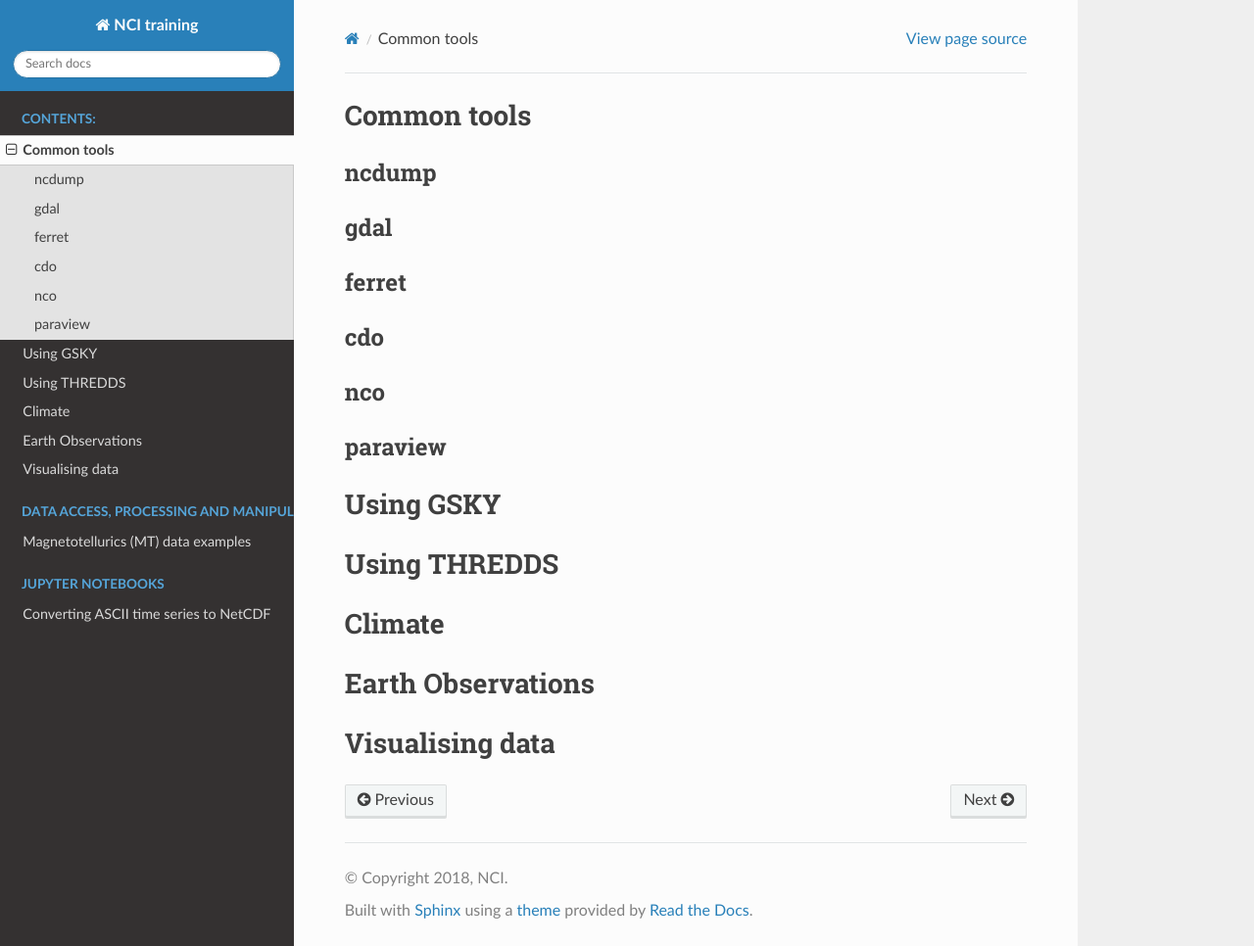
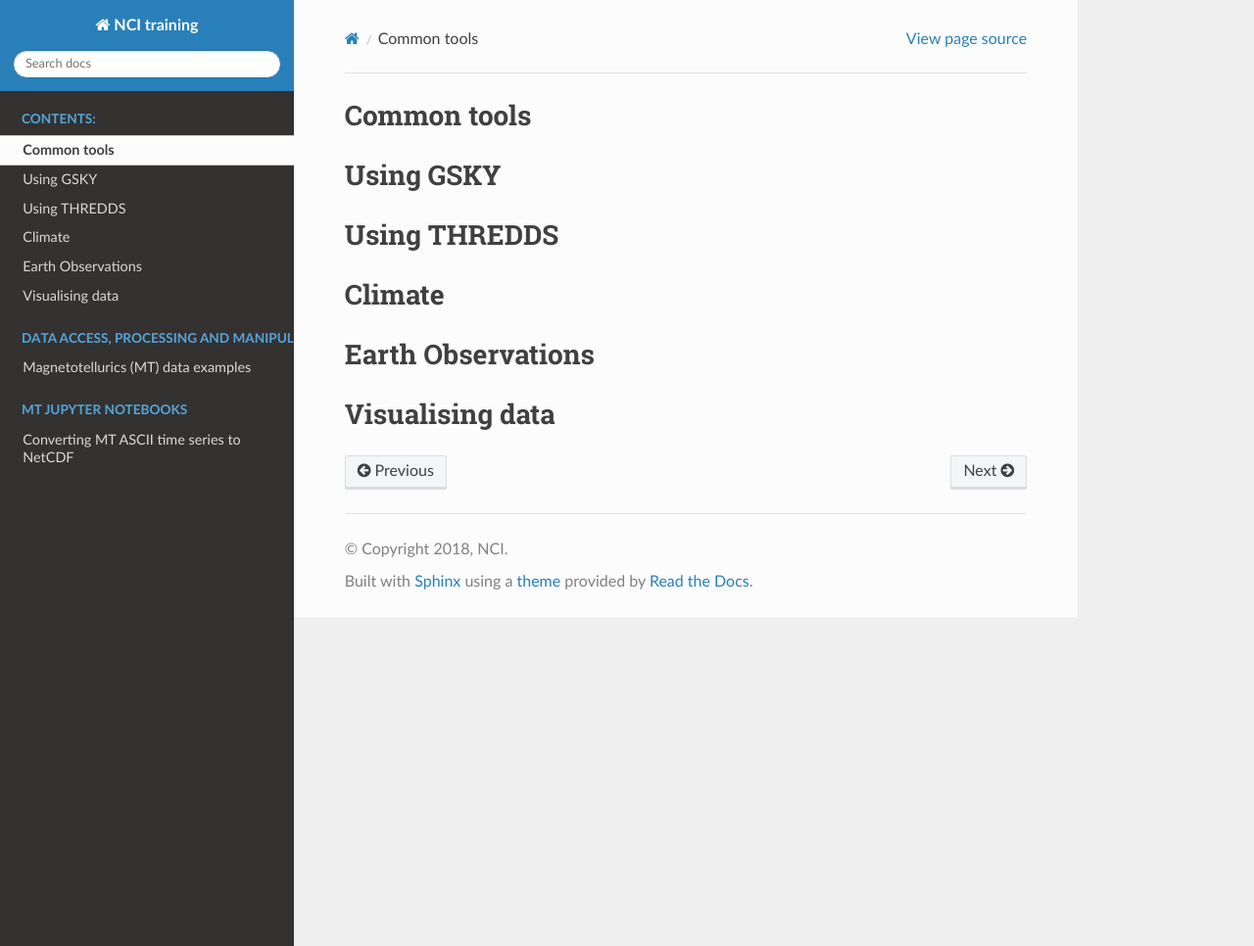
Before and after one commit to nci-training/readthedocs, a Sphinx documentation site: the page built from docs/source/_overview/overview.rst, in a window 1280 px wide and 966 px high. Shown: the whole window at 98% size. Built offline with Sphinx 7.4.7 and the Read the Docs theme 2.0.0, drawn with Linux system fonts in a browser that asks for light colours; pages that are not in the unit, such as notebooks, are missing from menus.

Commit message:
modified:   build/doctrees/_overview/overview.doctree 	modified:   build/doctrees/environment.pickle 	modified:   build/doctrees/index.doctree 	modified:   build/html/_overview/overview.html 	modified:   build/html/_sources/_overview/overview.rst.txt 	modified:   build/html/_sources/index.rst.txt 	modified:   build/html/genindex.html 	modified:   build/html/index.html 	modified:   build/html/objects.inv 	modified:   build/html/search.html 	modified:   build/html/searchindex.js 	modified:   source/_overview/overview.rst 	modified:   source/index.rst

```diff
--- a/docs/source/_overview/overview.rst
+++ b/docs/source/_overview/overview.rst
@@ -2,23 +2,23 @@ Common tools
 =============
 
 
-ncdump
---------
+.. ncdump
+.. --------
 
-gdal
------
-
-ferret
--------
-
-cdo
-----
-
-nco
-----
-
-paraview
----------
+.. gdal
+.. -----
+..
+.. ferret
+.. -------
+..
+.. cdo
+.. ----
+..
+.. nco
+.. ----
+..
+.. paraview
+.. ---------
 
 Using GSKY
 ===========
--- a/docs/source/index.rst
+++ b/docs/source/index.rst
@@ -20,10 +20,9 @@ Welcome to NCI training documentation!
 
    Magnetotellurics (MT) data examples <_MT/MT_data_examples>
 
-
 .. toctree::
-  :caption: Jupyter notebooks
+  :caption: MT Jupyter notebooks
   :maxdepth: 2
 
-  Converting ASCII time series to NetCDF <_MT/MT_notebooks/ascii_to_netCDF>
+  Converting MT ASCII time series to NetCDF <_MT/MT_notebooks/ascii_to_netCDF>
   MT processing using OPeNDAP <_MT/MT_notebooks/MT_with_OPENDAP>
```
Also changed, not shown: 11 other files.
